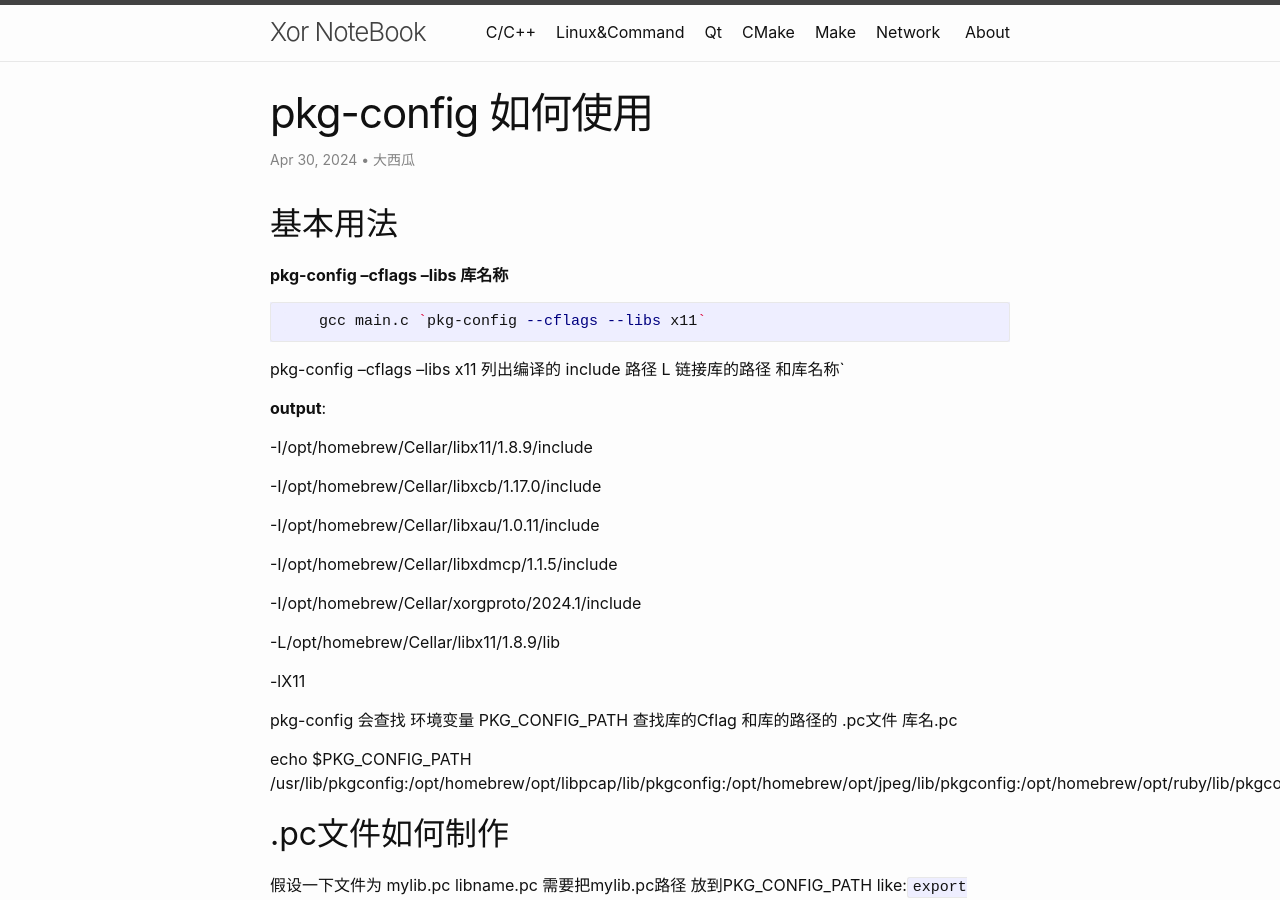
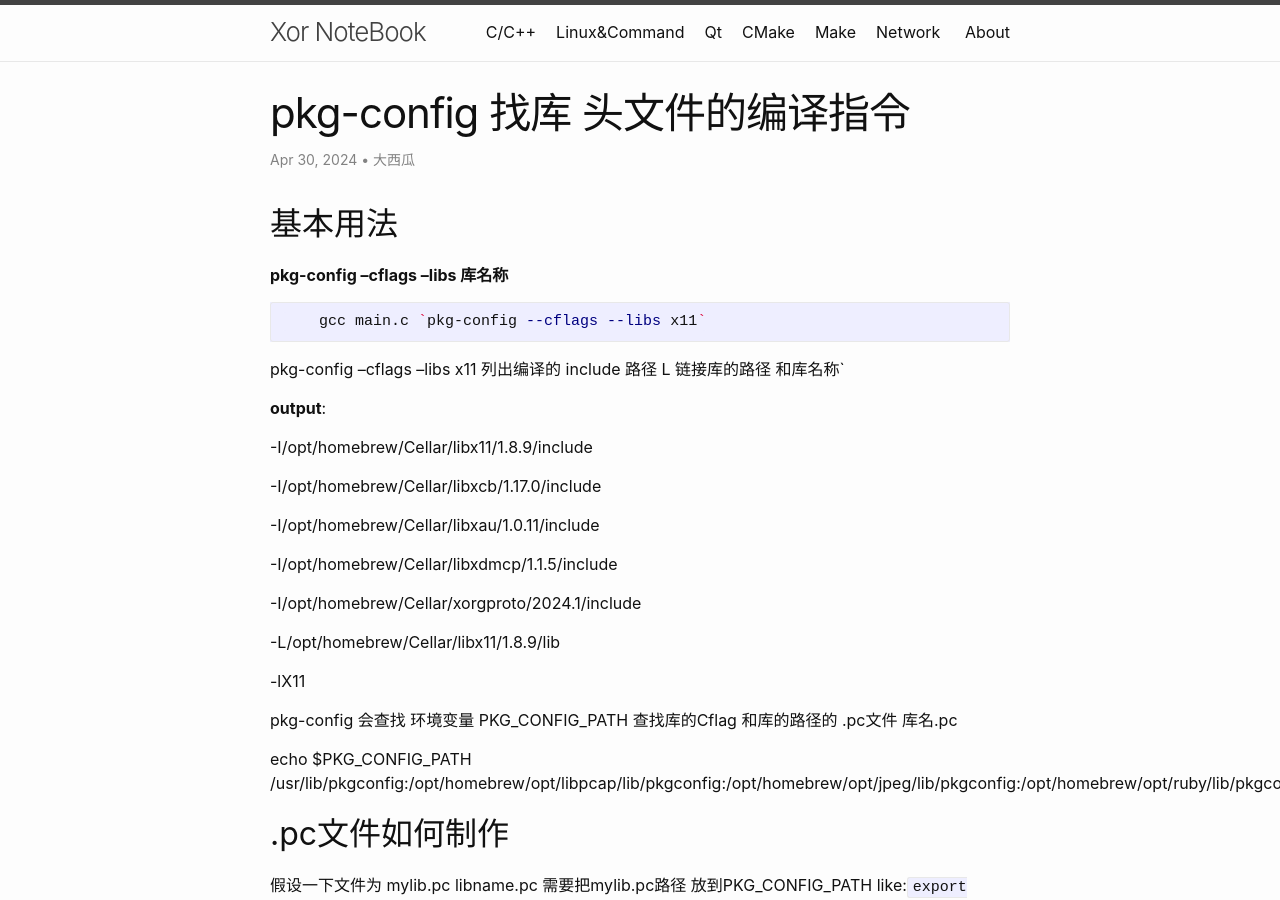
Before and after one commit to xor218/xor218.github.io, a Jekyll site: the page built from CLanguage/2024-04-30-pkg-config-如何使用.md, in a window 1280 px wide and 900 px high. Built offline with Jekyll 4.4.1, drawn with Linux system fonts in a browser that asks for light colours.

Commit message:
pkg-config

```diff
--- a/CLanguage/2024-04-30-pkg-config-如何使用.md
+++ b/CLanguage/2024-04-30-pkg-config-如何使用.md
@@ -1,7 +1,7 @@
 ---
 layout: post
 author: "大西瓜"
-title: "pkg-config 如何使用"
+title: "pkg-config 找库 头文件的编译指令"
 date:   2024-04-30 15:07:52 +0800
 categories: [update,CLanguage]
 ---
```
